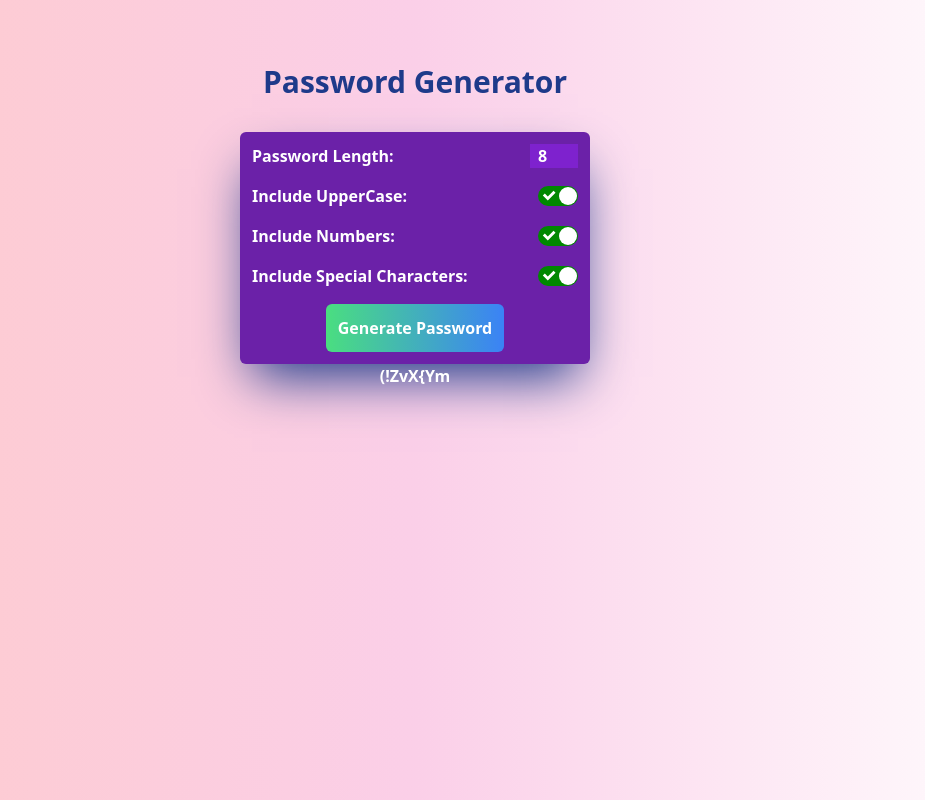
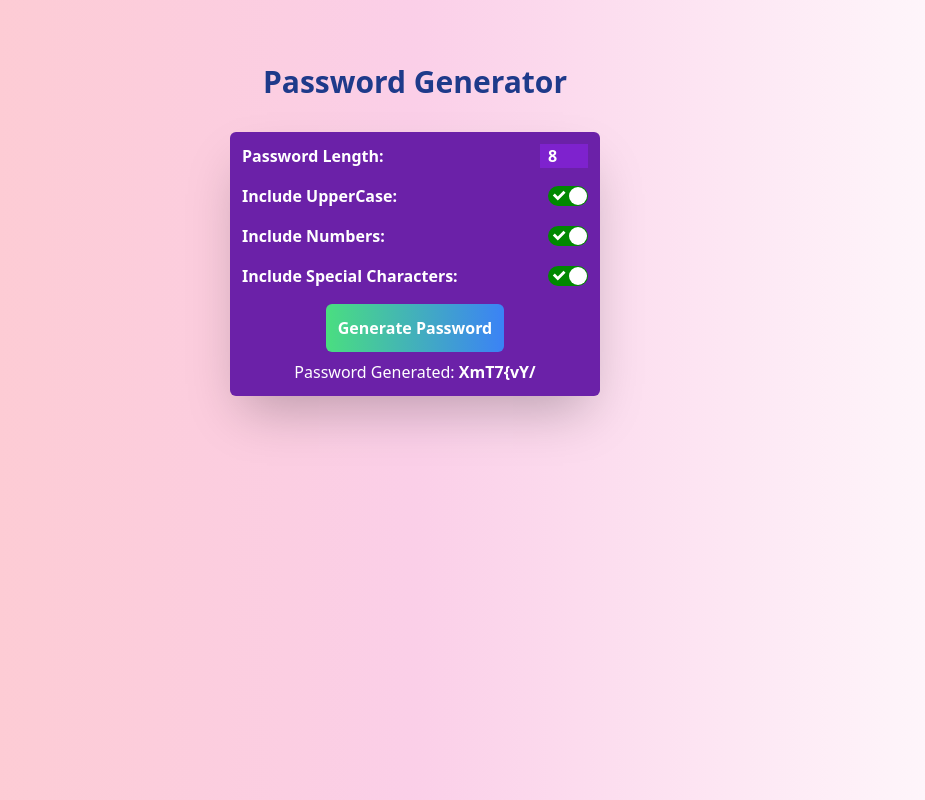
Before and after one commit to Syed-Muhammad-Hussnain-Raza/Password-Generator-React-App, a React (Create React App) app: page / in a window 1280 px wide. Both pictures are taken after a click on the button "Generate Password". Shown: the whole page, without its empty margins (225-1150 px from the left). Built offline with nearby package versions, Linux system fonts and the light colour scheme.

Commit message:
PasswordGenerator - Functionality improved for strong and reliable password

```diff
--- a/src/components/PasswordGenerator.jsx
+++ b/src/components/PasswordGenerator.jsx
@@ -15,37 +15,60 @@ const PasswordGenerator = () => {
     const specialCharacters = "!@#$%^&*()-_{}'?/>.<,;`~|[]₱$﷼";
 
     let validChars = lowerCaseChars;
+    let guaranteedChars = [];
 
     if (includeUpperCase) {
       validChars += upperCaseChars;
+      guaranteedChars.push(
+        upperCaseChars[Math.floor(Math.random() * upperCaseChars.length)]
+      );
     }
 
     if (includeNumbers) {
       validChars += numbers;
+      guaranteedChars.push(numbers[Math.floor(Math.random() * numbers.length)]);
     }
 
     if (includeSpecialCharacter) {
       validChars += specialCharacters;
+      guaranteedChars.push(
+        specialCharacters[Math.floor(Math.random() * specialCharacters.length)]
+      );
     }
 
-    let generatePassword = "";
+    let newPassword = guaranteedChars.join("");
 
-    for (let i = 0; i < passwordLength; i++) {
+    for (let i = guaranteedChars.length; i < passwordLength; i++) {
       const randomIndex = Math.floor(Math.random() * validChars.length);
-      generatePassword += validChars.charAt(randomIndex);
+      newPassword += validChars.charAt(randomIndex);
     }
-    setPassword(generatePassword);
+
+    setPassword(
+      newPassword
+        .split("")
+        .sort(() => Math.random() - 0.5)
+        .join("")
+    );
+  };
+
+  const handlePasswordLengthChange = (e) => {
+    const length = Math.max(4, Math.min(64, parseInt(e.target.value, 10) || 8));
+    setPasswordLength(length);
+  };
+
+  const copyToClipboard = () => {
+    navigator.clipboard.writeText(password);
   };
 
   return (
     <div className="pt-8 text-white font-bold">
       <div className="flex flex-col items-center">
-        <div className="bg-purple-800 w-[350px] shadow-2xl hover: shadow-blue-900 rounded-md p-3">
+        <div className="bg-purple-800 w-full max-w-[370px] shadow-2xl hover:shadow-blue-900 rounded-md p-3">
           <div className="mb-4 flex items-center justify-between">
             <label htmlFor="passwordLength">Password Length: </label>
             <input
               value={passwordLength}
-              onChange={(e) => setPasswordLength(e.target.value)}
+              onChange={handlePasswordLengthChange}
               className="w-12 bg-purple-700 pl-2"
               type="number"
               name="passwordLength"
@@ -92,8 +115,23 @@ const PasswordGenerator = () => {
           >
             Generate Password
           </button>
+          {password && (
+            <div>
+              <p className="font-normal text-white mt-2">
+                Password Generated:{" "}
+                <span
+                  className="font-bold cursor-pointer"
+                  onClick={copyToClipboard}
+                >
+                  {password}
+                </span>
+              </p>
+              <p className="text-sm text-green-400">
+                {/* Copy confirmation message */}
+              </p>
+            </div>
+          )}
         </div>
-        <h2>{password}</h2>
       </div>
     </div>
   );
```
